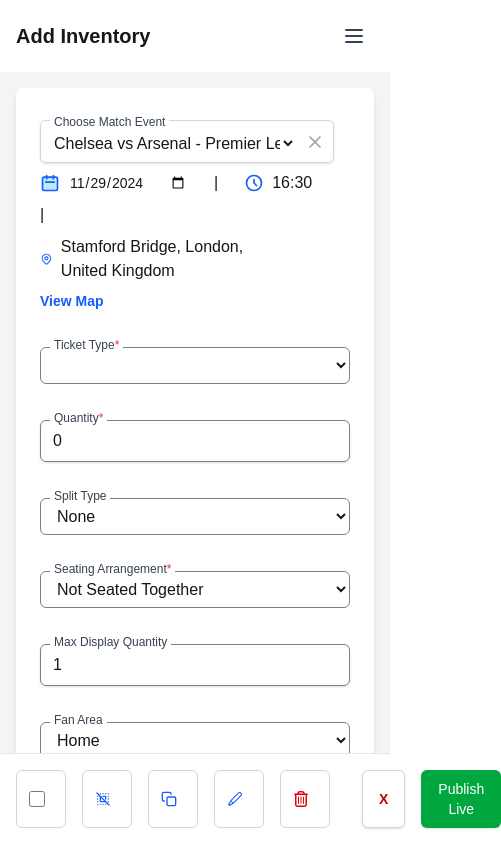
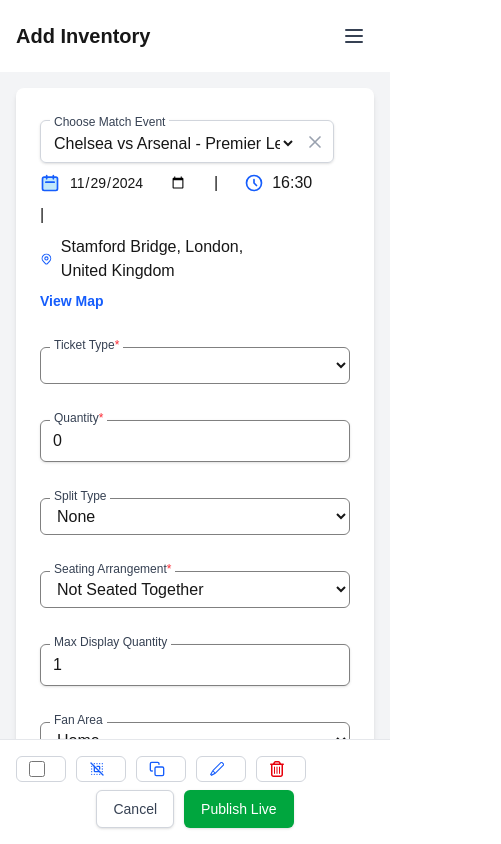
Before and after one commit to sparkie11/Boxoffice, a Next.js app: page / in a window 390 px wide. Shown: the whole page, 501 px wide, since content can reach past the window. Built offline with nearby package versions, Linux system fonts and the light colour scheme.

Commit message:
mobile footer corrected

```diff
--- a/src/app/page.tsx
+++ b/src/app/page.tsx
@@ -100,7 +100,7 @@ export default function Home() {
           </div> */}
 
 
-          <div className="flex space-x-4 absolute bottom-0 left-0 sm:left-20 w-full sm:w-[calc(100%-5rem)] bg-white border-t z-40 border-gray-200 p-4 box-border">
+          <div className="flex flex-wrap justify-center gap-2 sm:space-x-4 absolute bottom-0 left-0 sm:left-20 w-full sm:w-[calc(100%-5rem)] bg-white border-t z-40 border-gray-200 p-4 box-border">
             <button onClick={handleSelectAll} className="flex items-center space-x-2 px-3 py-1 rounded-md border border-gray-300 bg-white text-blue-600 hover:bg-gray-50">
               <input
                 type="checkbox"
@@ -131,12 +131,9 @@ export default function Home() {
               type="button"
               className="inline-flex justify-center gap-1 items-center py-2 px-4 border border-gray-300 shadow-sm text-sm font-medium rounded-md text-gray-700 bg-white hover:bg-gray-50 focus:outline-none focus:ring-2 focus:ring-offset-2 focus:ring-blue-500"
             >
-              <span className='font-bold text-red-700 block md:hidden'>
 
-                X
-              </span>
 
-                 <span className="text-gray-700 hidden md:block">Cancel</span>
+                 <span className="text-gray-700 ">Cancel</span>
 
 
             </button>
```
